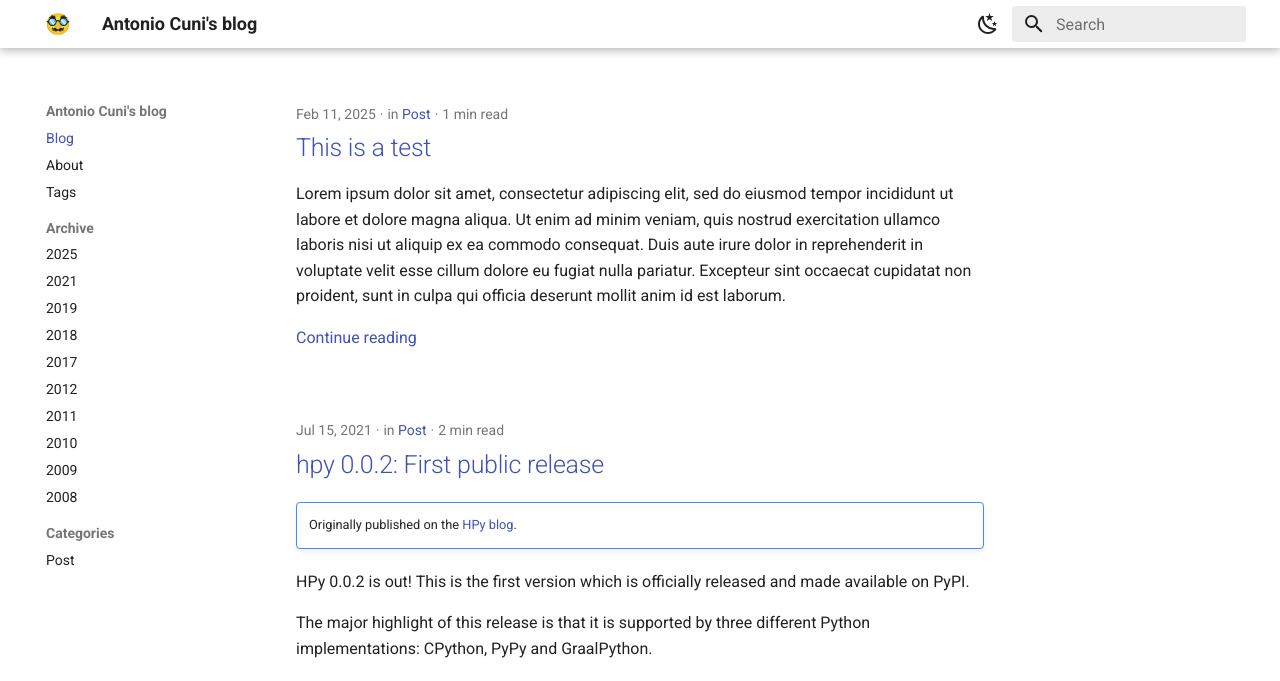
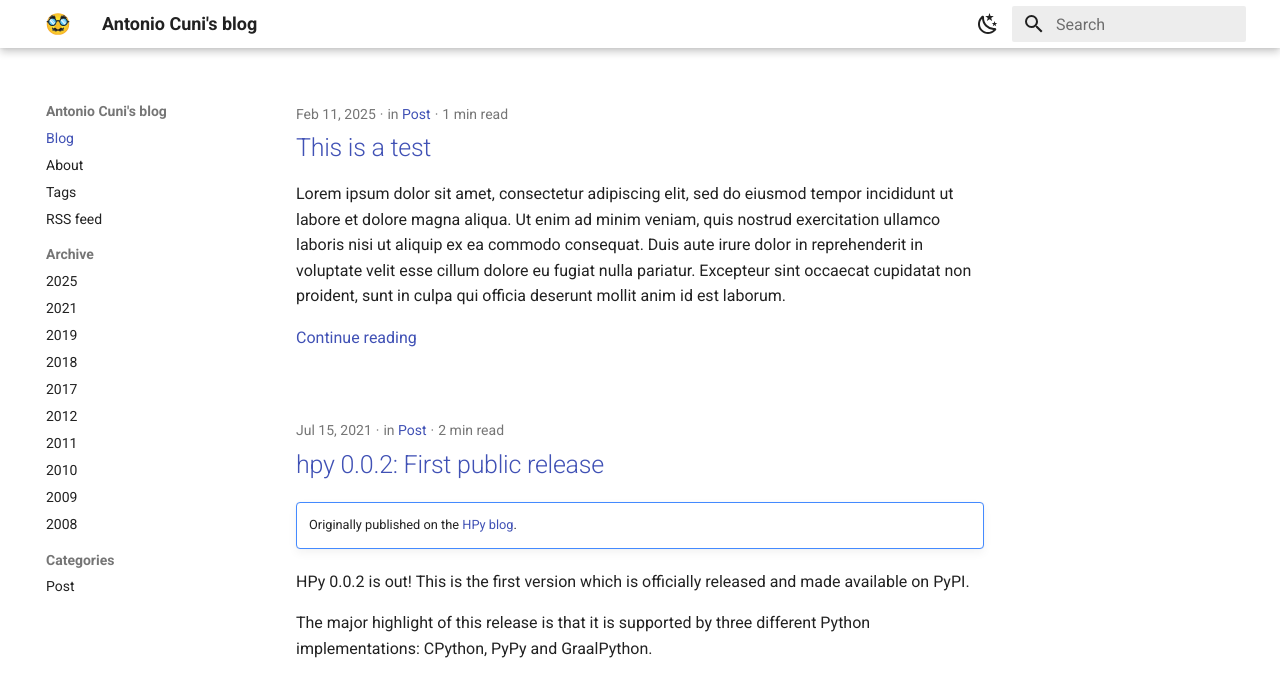
Before and after one commit to antocuni/antocuni.github.io, an MkDocs documentation site: the page built from blog/index.md, in a window 1280 px wide. Shown: the top 681 px of the page. Built offline with MkDocs 1.6.1 and Material for MkDocs 9.7.7, drawn with Linux system fonts in a browser that asks for light colours.

Commit message:
RSS link

```diff
--- a/mkdocs.yml
+++ b/mkdocs.yml
@@ -11,6 +11,7 @@ nav:
   - Blog: index.md
   - About: about.md
   - Tags: tags.md
+  - RSS feed: feed_rss_updated.xml
 
 theme:
   logo: assets/logo.svg
@@ -76,6 +77,10 @@ markdown_extensions:
   - pymdownx.superfences
   - pymdownx.inlinehilite
   - pymdownx.details
+  - pymdownx.emoji:
+      emoji_index: !!python/name:material.extensions.emoji.twemoji
+      emoji_generator: !!python/name:material.extensions.emoji.to_svg
+
 
 extra:
   consent:
@@ -92,6 +97,9 @@ extra:
 
 extra:
   social:
+    - icon: fontawesome/solid/rss
+      link: feed_rss_updated.xml
+
     - icon: fontawesome/brands/github
       link: https://github.com/antocuni/
 
```
